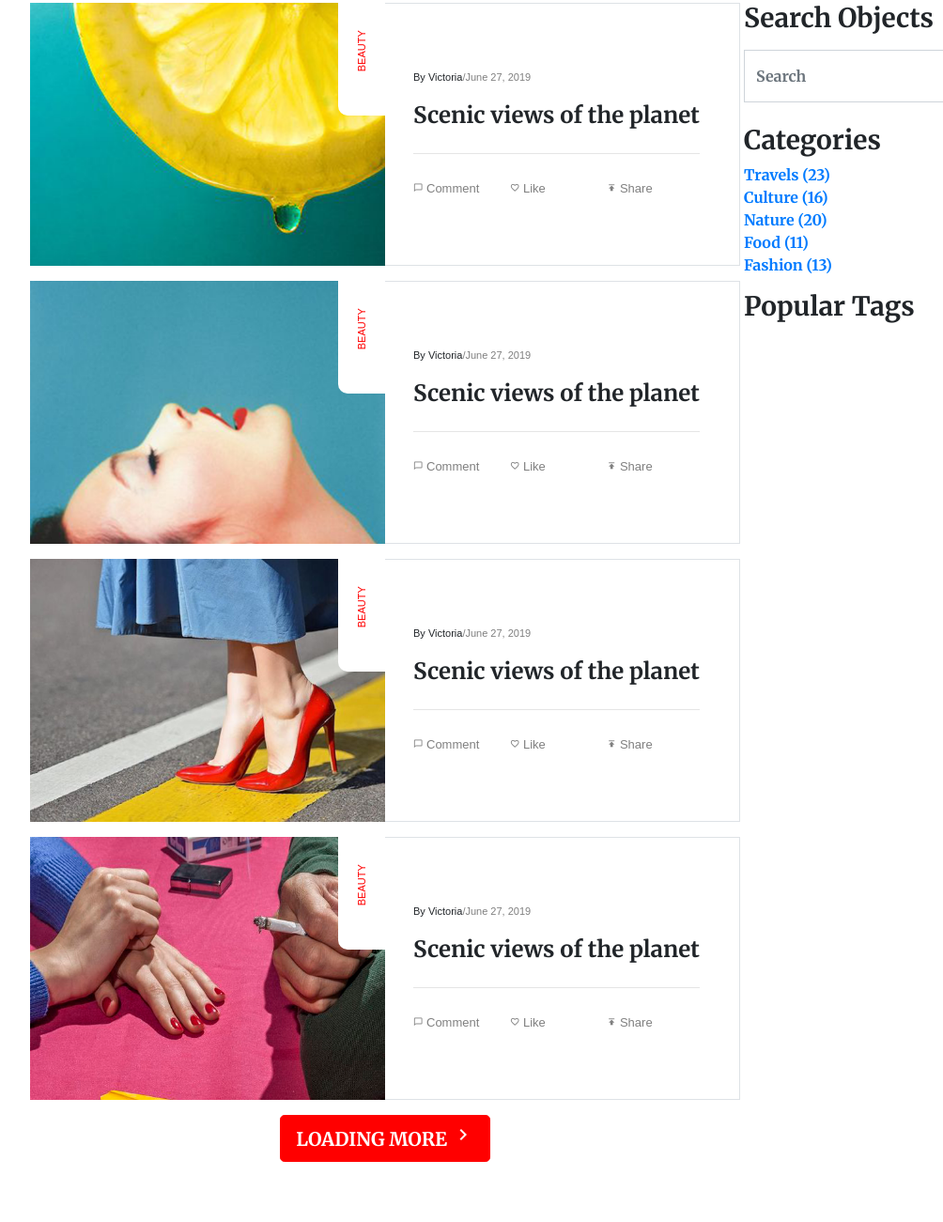
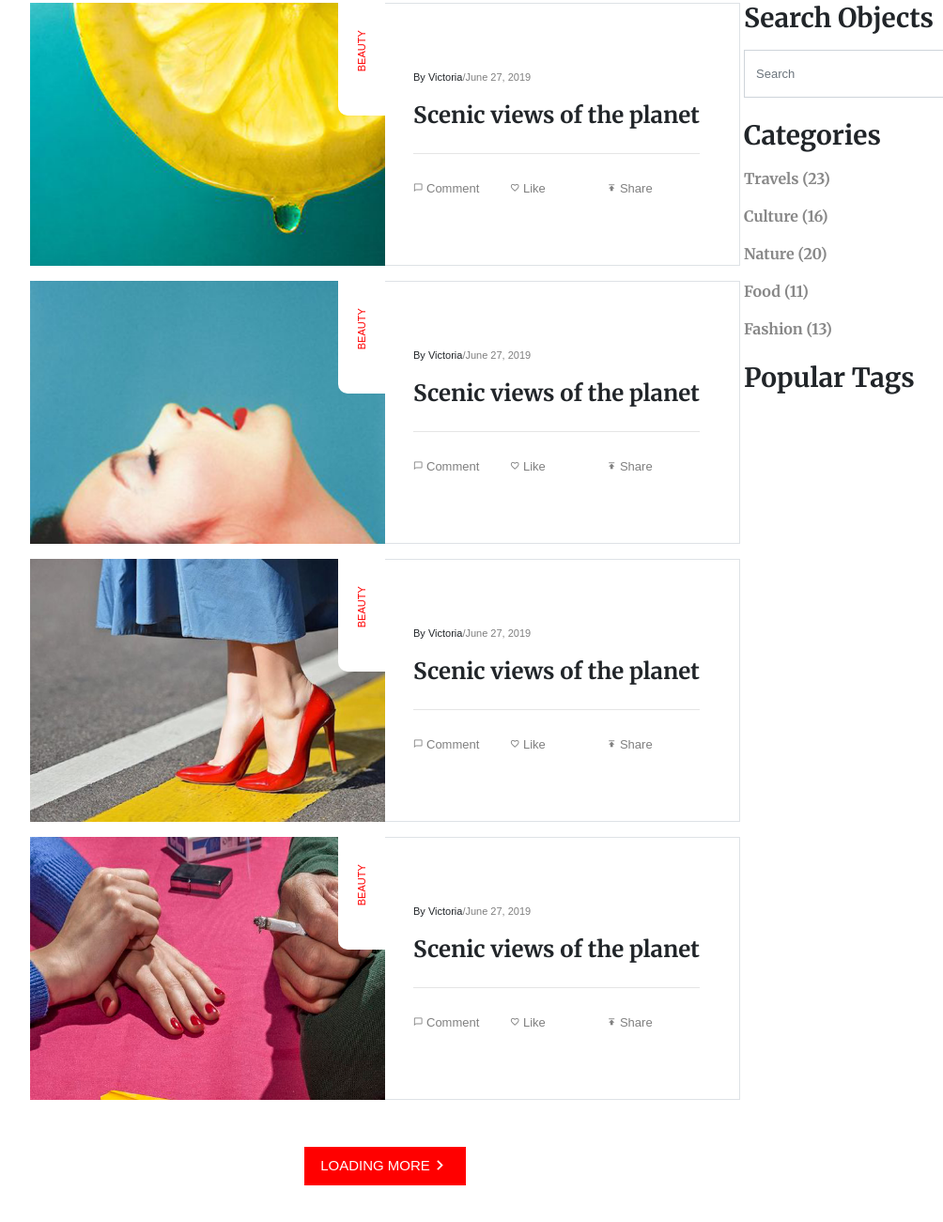
Before and after one commit to riadonova/portfolio-1, a website built with webpack: page src/index.html in a window 1280 px wide. Shown: the part 2225-3526 px from the top of the page at 94% size, without its empty margins (40-1044 px from the left). Built offline with nearby package versions, Linux system fonts and the light colour scheme.

```diff
--- a/src/style/all-news.scss
+++ b/src/style/all-news.scss
@@ -32,3 +32,12 @@
 .all-news-details-container {
   padding: 30px 25px 30px 0;
 }
+
+.icon-chevron {
+  float: right;
+  font-size: 21px;
+}
+
+.btn-loading {
+  margin-top: 50px;
+}
--- a/src/style/common.scss
+++ b/src/style/common.scss
@@ -35,3 +35,7 @@
   width: 100%;
   padding: 25px;
 }
+
+a {
+  text-decoration: none;
+}
--- a/src/style/sidebar.scss
+++ b/src/style/sidebar.scss
@@ -2,3 +2,10 @@
   line-height: 40px;
   padding: 0 10px;
 }
+
+.categories {
+  a {
+    line-height: 40px;
+    color: #888888;
+  }
+}
--- a/src/style/variables.scss
+++ b/src/style/variables.scss
@@ -11,3 +11,11 @@
 $input-btn-padding-y: 15px;
 $btn-border-radius: 0;
 $btn-border-radius-sm: 0;
+$btn-border-radius-lg: 0;
+$btn-font-family: sans-serif;
+$btn-font-size-lg: 15px;
+$input-font-family: sans-serif;
+$input-font-size: 13px;
+$btn-focus-width: 0;
+
+$link-hover-decoration:  none;
```
